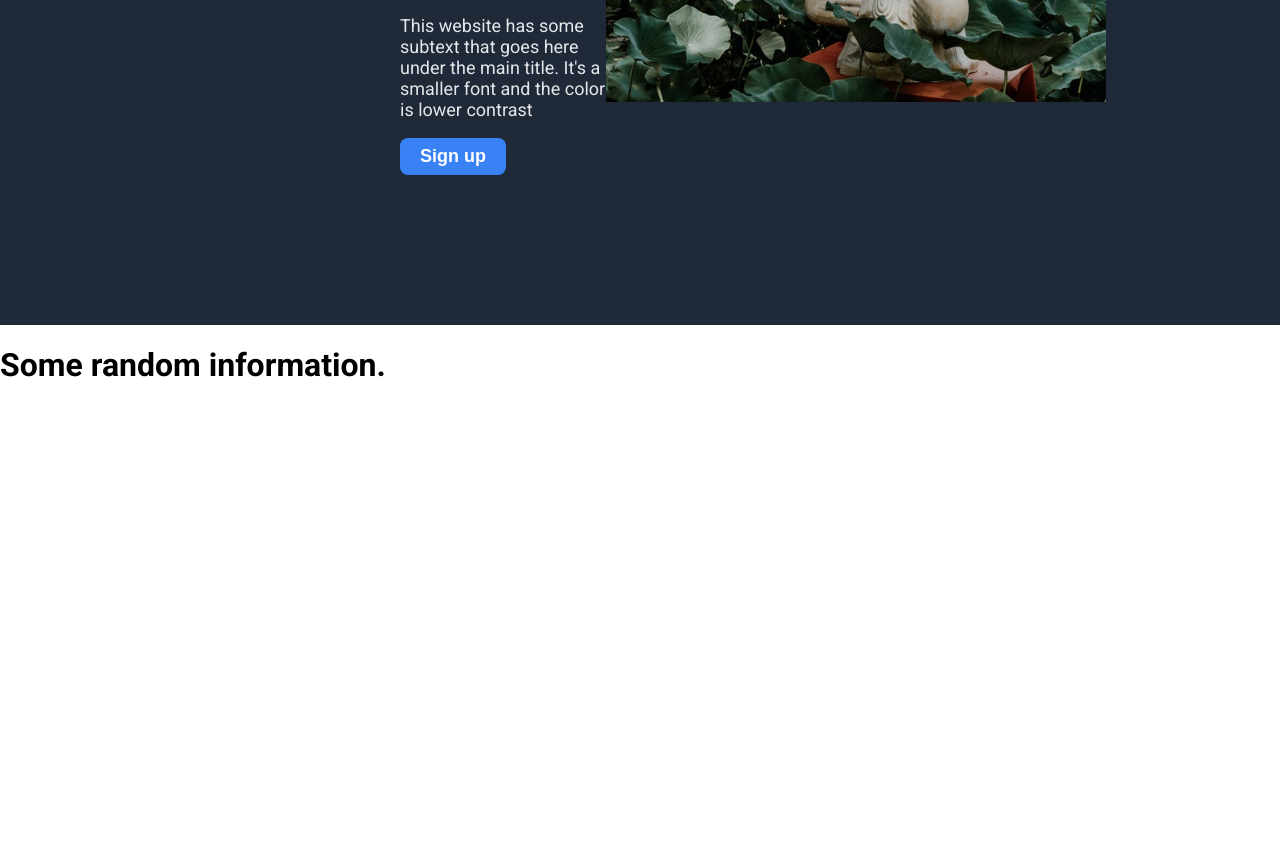
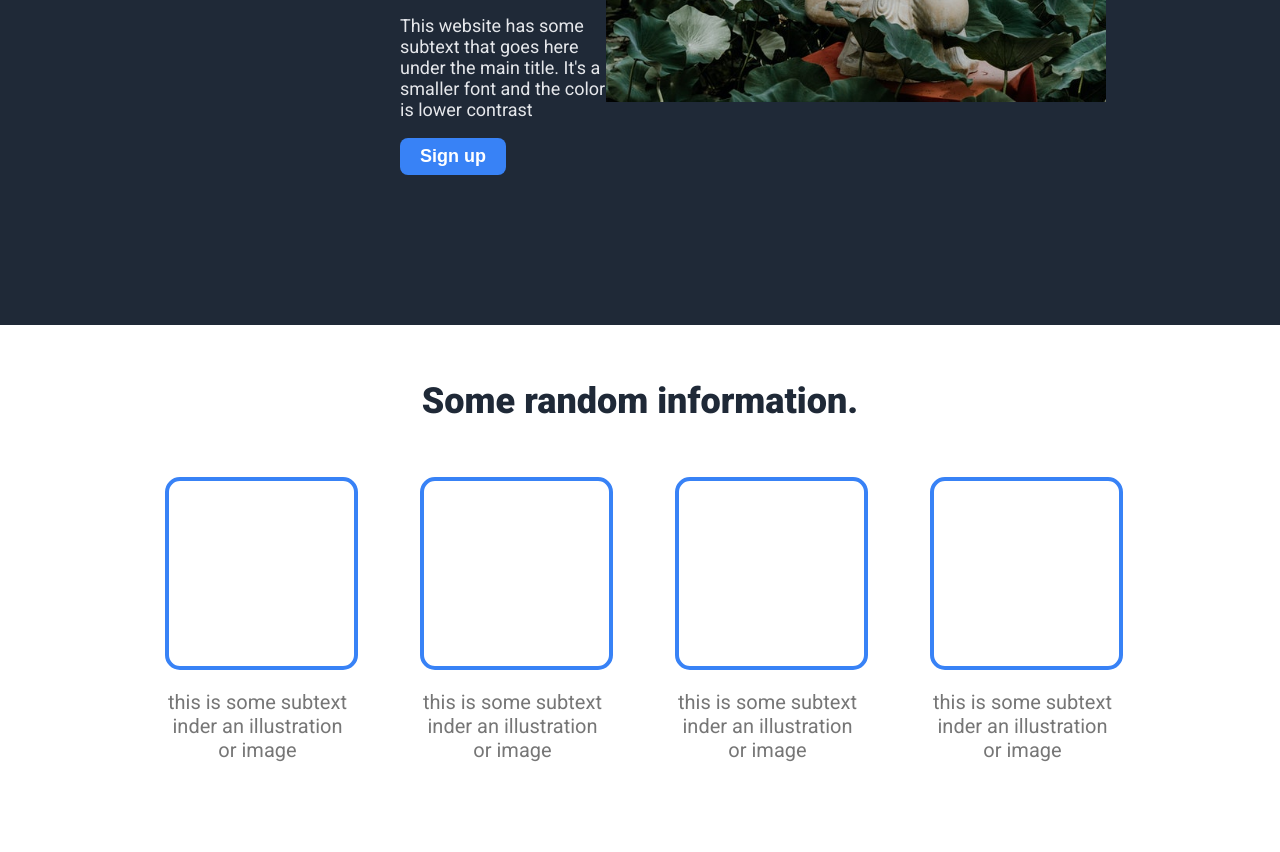
Before and after one commit to JezyYoo/buddism-web-page, a plain HTML site: page index.html in a window 1280 px wide. Shown: the part 457-1309 px from the top of the page. Before the commit the page ends 863 px from the top, so only its background shows below. Drawn offline with Linux system fonts and the light colour scheme.

Commit message:
top-mid-section added

```diff
--- a/index.html
+++ b/index.html
@@ -32,6 +32,25 @@
 
     <div class="mid-top-section">
         <h1>Some random information.</h2>
+
+            <div class="container">
+                <div class="card">
+                    <div class="image-card"><img src=""></div>
+                    <p>this is some subtext inder an illustration or image</p>
+                </div>
+                <div class="card">
+                    <div class="image-card"><img src=""></div>
+                    <p>this is some subtext inder an illustration or image</p>
+                </div>
+                <div class="card">
+                    <div class="image-card"><img src=""></div>
+                    <p>this is some subtext inder an illustration or image</p>
+                </div>
+                <div class="card">
+                    <div class="image-card"><img src=""></div>
+                    <p>this is some subtext inder an illustration or image</p>
+                </div>
+            </div>
     </div>
 
 
--- a/style.css
+++ b/style.css
@@ -68,3 +68,34 @@ button a{
     width:500px;
     height: auto;
 }
+
+
+/*MID_TOP_SECTION CARDS*/
+.mid-top-section h1{
+    font-weight: 900;
+    font-size: 36px;
+    color: #1F2937;
+    text-align: center;
+    margin:55px 0px;
+}
+.image-card{
+    height: 185px;
+    width: 185px;
+    border:4px solid #3882F6;
+    border-radius: 15px;
+}
+.card{
+    width: 185px;
+    text-align: center;
+}
+.card p{
+    color:#767676;
+    font-size: 20px;
+}
+.container{
+    display: flex;
+    gap:70px;
+    justify-content: center;
+    align-content: center;
+    padding-bottom: 70px;
+}
```
